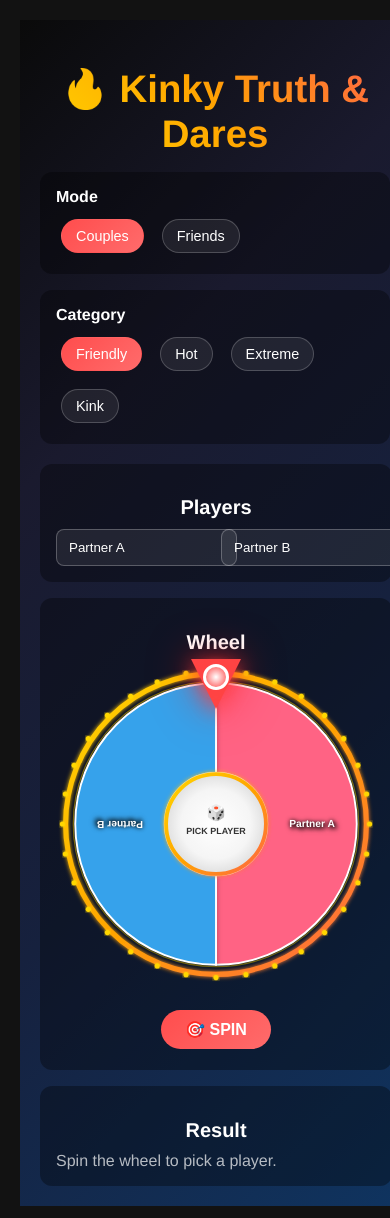
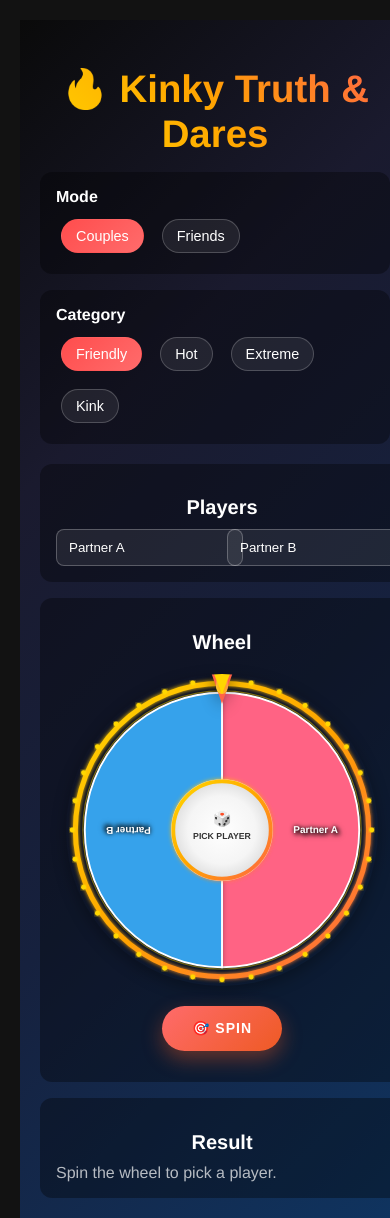
Before and after one commit to Dhruvansh-ddp/Rizz, a React (Vite) app: page /truth-or-dare in a window 390 px wide. Shown: the top 1218 px of the page. Built offline with nearby package versions, Linux system fonts and the light colour scheme.

Commit message:
phone edit

```diff
--- a/src/games/components/EqualWheel.jsx
+++ b/src/games/components/EqualWheel.jsx
@@ -1,10 +1,11 @@
-import { useMemo, useRef, useState } from "react";
+import { useMemo, useRef, useState, useCallback } from "react";
 import "../styles/EqualWheel.css";
 
 /**
  * EqualWheel
  * - Renders an equal-probability spinning wheel with given segments
  * - Calls onWinner(segment, index) when spin completes
+ * - Mobile-optimized with touch events and performance improvements
  */
 const EqualWheel = ({ segments = [], onWinner }) => {
   const wheelRef = useRef(null);
@@ -23,8 +24,14 @@ const EqualWheel = ({ segments = [], onWinner }) => {
     });
   }, [segments, segmentAngle]);
 
-  const spinWheel = () => {
+  const spinWheel = useCallback(() => {
     if (spinning || segments.length === 0) return;
+
+    // Prevent double-tap zoom on mobile
+    if (window.event) {
+      window.event.preventDefault();
+    }
+
     setSpinning(true);
 
     const minSpins = 5;
@@ -44,7 +51,14 @@ const EqualWheel = ({ segments = [], onWinner }) => {
       setSpinning(false);
       if (onWinner) onWinner(segments[winnerIndex], winnerIndex);
     }, 5000);
-  };
+  }, [spinning, segments, rotation, sectionsWithAngles, onWinner]);
+
+  // Handle both click and touch events
+  const handleSpin = useCallback((e) => {
+    e.preventDefault();
+    e.stopPropagation();
+    spinWheel();
+  }, [spinWheel]);
 
   return (
     <div className="equal-wheel-wrapper">
@@ -55,7 +69,10 @@ const EqualWheel = ({ segments = [], onWinner }) => {
           height="500"
           viewBox="0 0 500 500"
           className={`equal-wheel-svg ${spinning ? "spinning" : ""}`}
-          style={{ transform: `rotate(${rotation}deg)` }}
+          style={{
+            transform: `rotate(${rotation}deg)`,
+            willChange: spinning ? 'transform' : 'auto'
+          }}
         >
           <defs>
             <linearGradient id="eqRingGradient" x1="0%" y1="0%" x2="100%" y2="100%">
@@ -151,7 +168,13 @@ const EqualWheel = ({ segments = [], onWinner }) => {
         </div>
       </div>
 
-      <button onClick={spinWheel} disabled={spinning || segments.length === 0} className="equal-spin-button">
+      <button
+        onClick={handleSpin}
+        onTouchStart={handleSpin}
+        disabled={spinning || segments.length === 0}
+        className="equal-spin-button"
+        style={{ touchAction: 'manipulation' }}
+      >
         <span>{spinning ? "🎰 SPINNING..." : "🎯 SPIN"}</span>
       </button>
     </div>
--- a/src/games/styles/EqualWheel.css
+++ b/src/games/styles/EqualWheel.css
@@ -1,82 +1,253 @@
-/* Container */
+/* EqualWheel.css - Mobile-optimized spinning wheel styles */
+
 .equal-wheel-wrapper {
   display: flex;
   flex-direction: column;
   align-items: center;
-  gap: 16px;
+  gap: 20px;
+  padding: 20px;
+  user-select: none;
+  -webkit-user-select: none;
+  -moz-user-select: none;
+  -ms-user-select: none;
+  touch-action: manipulation;
+  -webkit-touch-callout: none;
+  -webkit-tap-highlight-color: transparent;
 }
 
 .equal-wheel-container {
   position: relative;
   width: 500px;
   height: 500px;
+  max-width: 90vw;
+  max-height: 90vw;
+  aspect-ratio: 1;
   display: flex;
   justify-content: center;
   align-items: center;
+  background: radial-gradient(circle, rgba(255, 215, 0, 0.1) 0%, rgba(255, 165, 0, 0.05) 50%, transparent 70%);
+  border-radius: 50%;
+  box-shadow: 0 10px 30px rgba(0, 0, 0, 0.3);
+  overflow: hidden;
 }
 
 .equal-wheel-svg {
-  position: relative;
-  z-index: 1;
-  transition: none;
+  width: 100%;
+  height: 100%;
+  transition: transform 5s cubic-bezier(0.25, 0.1, 0.25, 1);
+  transform-origin: center center;
+  will-change: transform;
+  backface-visibility: hidden;
+  -webkit-backface-visibility: hidden;
+  -moz-backface-visibility: hidden;
+  -ms-backface-visibility: hidden;
 }
 
 .equal-wheel-svg.spinning {
-  transition: transform 5s cubic-bezier(0.17, 0.67, 0.12, 0.99);
+  transition: transform 5s cubic-bezier(0.25, 0.1, 0.25, 1);
+  -webkit-transition: -webkit-transform 5s cubic-bezier(0.25, 0.1, 0.25, 1);
+  -moz-transition: -moz-transform 5s cubic-bezier(0.25, 0.1, 0.25, 1);
+  -ms-transition: -ms-transform 5s cubic-bezier(0.25, 0.1, 0.25, 1);
 }
 
 .equal-pointer-wrapper {
   position: absolute;
-  top: -5px;
+  top: 0;
   left: 50%;
   transform: translateX(-50%);
-  z-index: 100;
+  z-index: 10;
+  pointer-events: none;
 }
 
 .equal-pointer {
   width: 0;
   height: 0;
-  border-left: 25px solid transparent;
-  border-right: 25px solid transparent;
-  border-top: 50px solid #FF4444;
-  filter: drop-shadow(0 5px 10px rgba(255, 68, 68, 0.8)) drop-shadow(0 0 20px rgba(255, 0, 0, 0.5));
+  border-left: 15px solid transparent;
+  border-right: 15px solid transparent;
+  border-top: 40px solid #ff6347;
   position: relative;
+  filter: drop-shadow(0 4px 8px rgba(0, 0, 0, 0.4));
+  transform: translateY(-5px);
+}
+
+.equal-pointer::before {
+  content: '';
+  position: absolute;
+  top: -40px;
+  left: -12px;
+  width: 0;
+  height: 0;
+  border-left: 12px solid transparent;
+  border-right: 12px solid transparent;
+  border-top: 30px solid #ffd700;
+  z-index: 1;
 }
 
 .equal-pointer-inner {
   position: absolute;
-  left: 50%;
-  top: -45px;
-  transform: translateX(-50%);
-  width: 20px;
-  height: 20px;
-  background: radial-gradient(circle, #fff 0%, #FF4444 100%);
-  border-radius: 50%;
-  border: 3px solid #FFF;
-  box-shadow: 0 0 10px rgba(255, 68, 68, 0.8);
+  top: -35px;
+  left: -8px;
+  width: 16px;
+  height: 25px;
+  background: linear-gradient(45deg, #ffd700, #ff6347);
+  border-radius: 50% 50% 50% 50% / 60% 60% 40% 40%;
+  box-shadow: inset 0 2px 4px rgba(255, 255, 255, 0.3);
 }
 
 .equal-spin-button {
-  margin-top: 10px;
-  padding: 12px 28px;
+  background: linear-gradient(135deg, #ff6b6b, #ee5a24, #ff6b6b);
+  background-size: 200% 200%;
+  border: none;
+  border-radius: 50px;
+  padding: 15px 30px;
   font-size: 18px;
   font-weight: bold;
-  background: linear-gradient(135deg, #ff4d4d, #ff6b6b);
   color: white;
-  border: none;
-  border-radius: 30px;
   cursor: pointer;
+  box-shadow: 0 8px 20px rgba(238, 90, 36, 0.4);
+  transition: all 0.3s ease;
+  text-transform: uppercase;
+  letter-spacing: 1px;
+  position: relative;
+  overflow: hidden;
+  min-height: 60px;
+  min-width: 150px;
+  touch-action: manipulation;
+  -webkit-touch-callout: none;
+  -webkit-tap-highlight-color: transparent;
+  user-select: none;
+  -webkit-user-select: none;
+  -moz-user-select: none;
+  -ms-user-select: none;
+}
+
+.equal-spin-button:hover:not(:disabled) {
+  transform: translateY(-2px);
+  box-shadow: 0 12px 25px rgba(238, 90, 36, 0.6);
+  background-position: 100% 0;
+}
+
+.equal-spin-button:active:not(:disabled) {
+  transform: translateY(0);
+  box-shadow: 0 4px 10px rgba(238, 90, 36, 0.4);
 }
 
 .equal-spin-button:disabled {
-  opacity: 0.7;
+  background: linear-gradient(135deg, #95a5a6, #7f8c8d);
   cursor: not-allowed;
+  box-shadow: 0 4px 10px rgba(127, 140, 141, 0.3);
+  transform: none;
 }
 
+.equal-spin-button span {
+  position: relative;
+  z-index: 2;
+  display: flex;
+  align-items: center;
+  justify-content: center;
+  gap: 8px;
+}
+
+.equal-spin-button::before {
+  content: '';
+  position: absolute;
+  top: 0;
+  left: -100%;
+  width: 100%;
+  height: 100%;
+  background: linear-gradient(90deg, transparent, rgba(255, 255, 255, 0.2), transparent);
+  transition: left 0.5s;
+}
+
+.equal-spin-button:hover::before:not(:disabled) {
+  left: 100%;
+}
+
+/* Mobile-specific optimizations */
 @media (max-width: 640px) {
+  .equal-wheel-wrapper {
+    padding: 10px;
+    gap: 15px;
+  }
+
   .equal-wheel-container {
-    width: 320px;
-    height: 320px;
+    width: min(400px, 85vw);
+    height: min(400px, 85vw);
+    box-shadow: 0 5px 15px rgba(0, 0, 0, 0.3);
   }
-  .equal-spin-button { font-size: 16px; padding: 10px 24px; }
+
+  .equal-spin-button {
+    padding: 12px 25px;
+    font-size: 16px;
+    min-height: 50px;
+    min-width: 130px;
+    /* Enhanced touch targets for mobile */
+    -webkit-tap-highlight-color: rgba(238, 90, 36, 0.3);
+  }
+
+  .equal-pointer {
+    border-left-width: 12px;
+    border-right-width: 12px;
+    border-top-width: 35px;
+  }
+
+  .equal-pointer::before {
+    top: -35px;
+    left: -10px;
+    border-left-width: 10px;
+    border-right-width: 10px;
+    border-top-width: 25px;
+  }
+
+  .equal-pointer-inner {
+    top: -30px;
+    left: -6px;
+    width: 12px;
+    height: 20px;
+  }
 }
+
+@media (max-width: 480px) {
+  .equal-wheel-container {
+    width: min(350px, 80vw);
+    height: min(350px, 80vw);
+  }
+
+  .equal-spin-button {
+    padding: 10px 20px;
+    font-size: 14px;
+    min-height: 45px;
+    min-width: 120px;
+  }
+}
+
+/* Performance optimizations for mobile */
+@media (max-width: 768px) {
+  .equal-wheel-svg {
+    /* Reduce complexity on mobile for better performance */
+    -webkit-transform: translateZ(0);
+    -moz-transform: translateZ(0);
+    -ms-transform: translateZ(0);
+    transform: translateZ(0);
+  }
+
+  /* Disable some visual effects on mobile for performance */
+  .equal-wheel-container {
+    background: radial-gradient(circle, rgba(255, 215, 0, 0.05) 0%, transparent 50%);
+  }
+}
+
+/* Landscape orientation adjustments */
+@media (max-height: 600px) and (orientation: landscape) {
+  .equal-wheel-wrapper {
+    flex-direction: row;
+    gap: 20px;
+    align-items: center;
+    justify-content: center;
+  }
+
+  .equal-wheel-container {
+    width: min(300px, 40vh);
+    height: min(300px, 40vh);
+  }
+}
```
